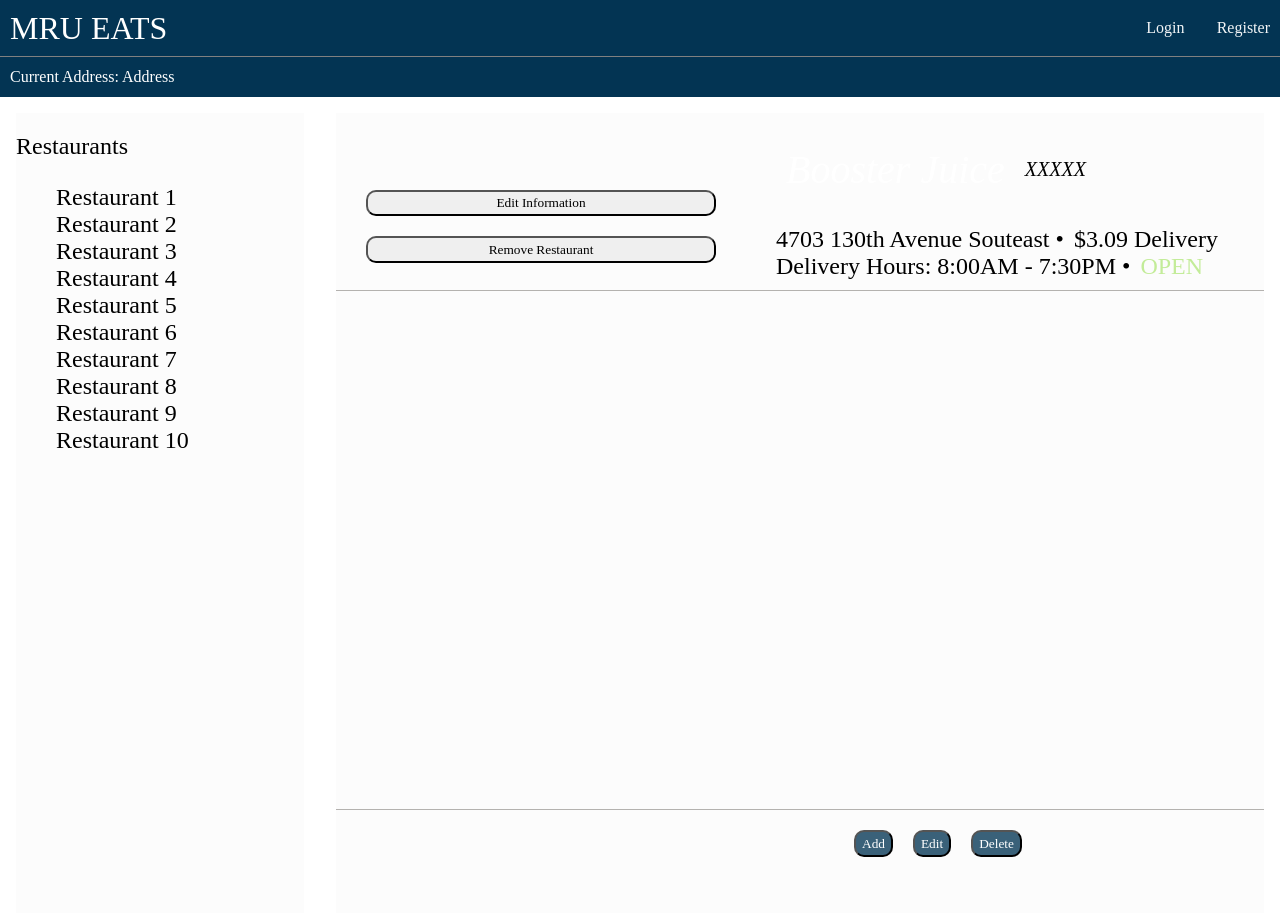
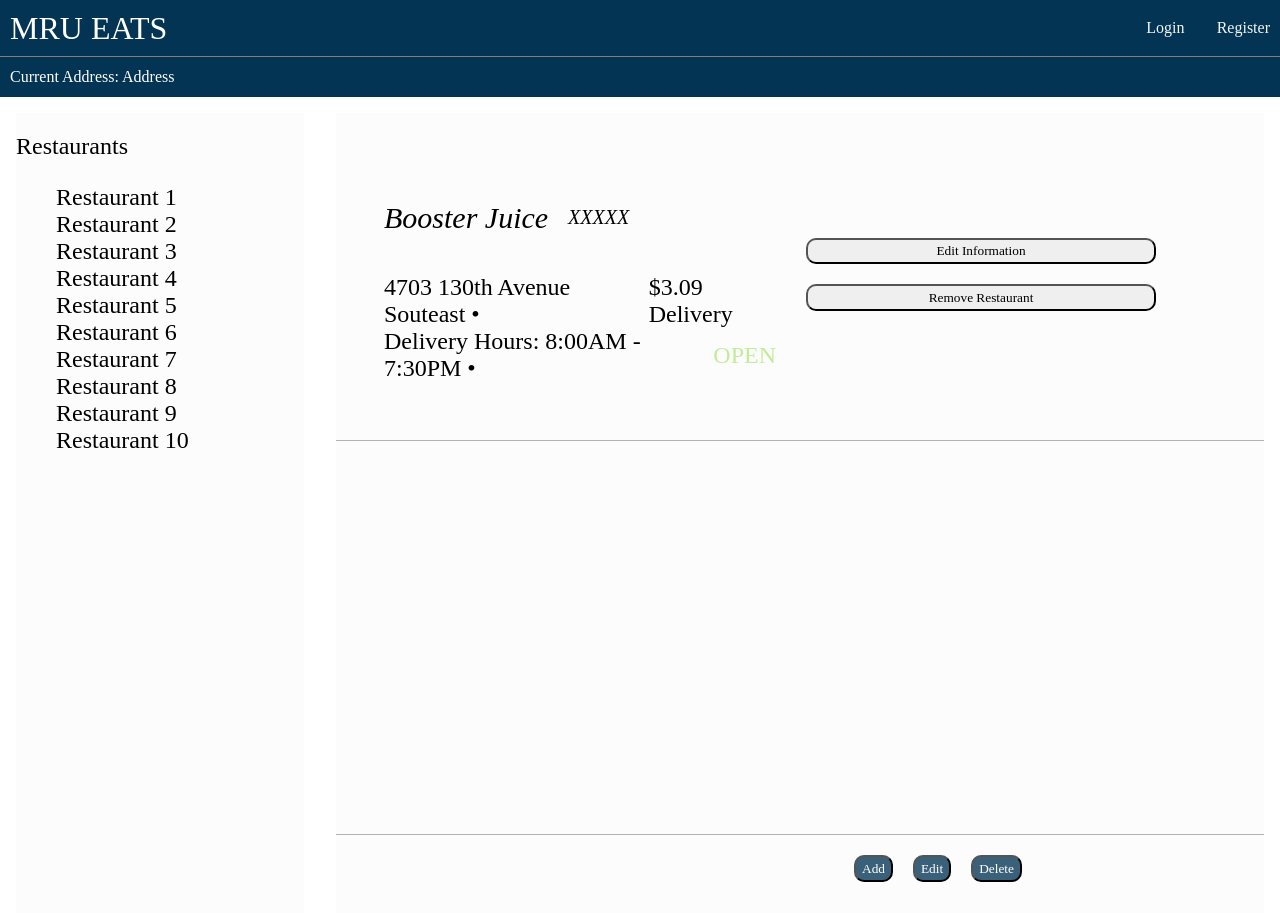
Before and after one commit to SidhantKaushik/MRUEats, a React (Create React App) app in the folder frontend/: page /admin in a window 1280 px wide. Built offline with nearby package versions, Linux system fonts and the light colour scheme.

Commit message:
Fixing css conflicts

```diff
--- a/frontend/src/App.js
+++ b/frontend/src/App.js
@@ -10,7 +10,7 @@
 import Cart from './pages/Cart';
 import Admin from './pages/Admin';
 import RestaurantOrder from './pages/RestaurantOrder';
-
+import RestaurantDetails from './pages/RestaurantDetails';
 
 function App() {
   return (
@@ -27,6 +27,7 @@
             <Route exact path='/cart' element={<Cart />}></Route>
             <Route exact path='/admin' element={<Admin />}></Route>
             <Route exact path='/restaurantorder' element={<RestaurantOrder />}></Route>
+            <Route exact path='/restaurantDetails' element={<RestaurantDetails />}></Route>
           </Routes>
         </div>
       </Router>
--- a/frontend/src/pages/Admin.js
+++ b/frontend/src/pages/Admin.js
@@ -3,7 +3,7 @@
 function Admin() {
     return (
         <div className="AdminPage">
-            <div className="mainContentBody">
+            <div className="adminMainBody">
                 <div className="restaurants">
                     <h2>Restaurants</h2>
 
@@ -22,10 +22,9 @@
 
                 </div>
                 <div className="restaurantSection">
-                    <div className="RestaurantBanner">
-                        {/*<img src={logo} className="restaurantImage" alt="logo" />*/}
+                    <div className="adminRestaurantBanner">
                         <div className="firstLine">
-                            <h1 className="restaurant-name">Booster Juice</h1>
+                            <h2 className="restaurant-name">Booster Juice</h2>
                             <div className="restaurantRating">XXXXX</div>
                         </div>
                         <div className="secondLine">
--- a/frontend/src/pages/RestaurantDetails.js
+++ b/frontend/src/pages/RestaurantDetails.js
@@ -4,9 +4,9 @@
     return (
         <div className="RestaurantPage">
             <div className="RestaurantBanner">
-                {/*<img src={logo} className="restaurantImage" alt="logo" />*/}
+=
                 <div className="firstLine">
-                    <h1 className="restaurant-name">Booster Juice</h1>
+                    <h2 className="restaurant-name">Booster Juice</h2>
                     <div className="restaurantRating">XXXXX</div>
                 </div>
                 <div className="secondLine">
@@ -38,7 +38,7 @@
                     </ol>
 
                 </div>
-                <div className="menu">
+                <div className="restaurantMenu">
                     <h2>Promotions</h2>
 
                     <div className="menuItem">
--- a/frontend/src/styles/Admin.css
+++ b/frontend/src/styles/Admin.css
@@ -3,7 +3,7 @@
     font-weight: 400;
 }
 
-.mainContentBody {
+.adminMainBody {
     display: grid;
     grid-template-columns: 1fr 3fr;
     grid-template-areas:
@@ -32,7 +32,7 @@
     display: grid;
     grid-template-rows: 1fr 5fr 1fr;
     grid-template-areas:
-        "restaurantBanner"
+        "adminRestaurantBanner"
         "menuItems"
         "menuButtons";
     height: 100vh;
@@ -47,20 +47,20 @@
     border-top: 1px solid #B4B2AF;
 }
 
-.RestaurantBanner {
-    grid-area: restaurantBanner;
+.adminRestaurantBanner {
+    padding: 3em;
+    grid-area: adminRestaurantBanner;
     background-color: #FCFCFC;
     display: grid;
-    grid-template-columns: min-content auto;
     grid-template-areas:
-        "image firstline buttons"
-        "image secondline buttons"
-        "image thirdline buttons";
+        "firstline buttons"
+        "secondline buttons"
+        "thirdline buttons";
     color: #000000;
     border-bottom: 1px solid #B4B2AF;
 }
 
-.RestaurantBanner * {
+.adminRestaurantBanner * {
     margin: 0;
 }
 
--- a/frontend/src/styles/RestaurantDetails.css
+++ b/frontend/src/styles/RestaurantDetails.css
@@ -5,15 +5,13 @@
 
 .RestaurantBanner {
     background-color: #033453;
-    padding: 0;
-    margin: 0;
-    border: 0;
+    padding: 1em;
+    border-top: 1px solid gray;
     display: grid;
-    grid-template-columns: min-content auto;
     grid-template-areas:
-        "image firstline search"
-        "image secondline search"
-        "image thirdline search";
+        "firstline search"
+        "secondline search"
+        "thirdline search";
     max-height: 180px;
     color: #FFFFFF;
 }
@@ -109,7 +107,7 @@
     color: #000000;
 }
 
-.menu {
+.restaurantMenu {
     grid-area: menu;
     background: #FCFCFC;
     margin: 1em;
```
